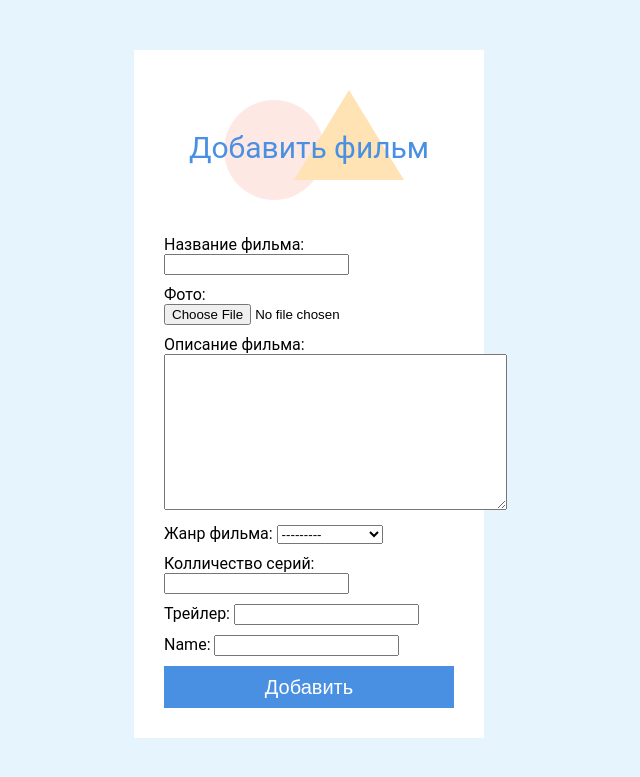
After one commit to narmuhamedov/python27-3, a Django app: page /add-tvshow/ in a window 1280 px wide. The commit adds this page. Shown: the top 777 px of the page, without its empty margins (331-971 px from the left). Run offline with Django 4.2, Linux system fonts and the light colour scheme.

Commit message:
'lesson4'

```diff
--- a/blog/models.py
+++ b/blog/models.py
@@ -11,3 +11,6 @@ class Post(models.Model):
 
     def __str__(self):
         return self.title
+    class Meta:
+        verbose_name = 'Пост'
+        verbose_name_plural = 'Посты'
--- /dev/null
+++ b/templates/crud/create_film.html
@@ -0,0 +1,115 @@
+<!DOCTYPE html>
+<html lang="en">
+<head>
+    <meta charset="UTF-8">
+    <title>Create Film</title>
+</head>
+<body>
+<form action="/add-tvshow/" method="POST" class="ui-form" enctype="multipart/form-data">
+<h3>Добавить фильм</h3>
+ {% csrf_token %}
+  {{form.as_p}}
+<p><input type="submit" value="Добавить"></p>
+</form>
+
+
+
+<style>
+    * {
+   box-sizing: border-box;
+}
+body {
+   background: #e6f4fd;
+   font-family: 'Roboto', sans-serif;
+}
+.ui-form {
+   max-width: 350px;
+   padding: 80px 30px 30px;
+   margin: 50px auto 30px;
+   background: white;
+}
+.ui-form h3 {
+   position: relative;
+   z-index: 5;
+   margin: 0 0 60px;
+   text-align: center;
+   color: #4a90e2;
+   font-size: 30px;
+   font-weight: normal;
+}
+.ui-form h3:before {
+   content: "";
+   position: absolute;
+   z-index: -1;
+   left: 60px;
+   top: -30px;
+   width: 100px;
+   height: 100px;
+   border-radius: 50%;
+   background: #fee8e4;
+}
+.ui-form h3:after {
+   content: "";
+   position: absolute;
+   z-index: -1;
+   right: 50px;
+   top: -40px;
+   width: 0;
+   height: 0;
+   border-left: 55px solid transparent;
+   border-right: 55px solid transparent;
+   border-bottom: 90px solid #ffe3b5;
+}
+.form-row {
+   position: relative;
+   margin-bottom: 40px;
+}
+.form-row input {
+   display: block;
+   width: 100%;
+   padding: 0 10px;
+   line-height: 40px;
+   font-family: 'Roboto', sans-serif;
+   background: none;
+   border-width: 0;
+   border-bottom: 2px solid #4a90e2;
+   transition: all 0.2s ease;
+}
+.form-row label {
+   position: absolute;
+   left: 13px;
+   color: #9d959d;
+   font-size: 20px;
+   font-weight: 300;
+   transform: translateY(-35px);
+   transition: all 0.2s ease;
+}
+.form-row input:focus {
+   outline: 0;
+   border-color: #F77A52;
+}
+.form-row input:focus+label, .form-row input:valid+label {
+   transform: translateY(-60px);
+   margin-left: -14px;
+   font-size: 14px;
+   font-weight: 400;
+   outline: 0;
+   border-color: #F77A52;
+   color: #F77A52;
+}
+.ui-form input[type="submit"] {
+   width: 100%;
+   padding: 0;
+   line-height: 42px;
+   background: #4a90e2;
+   border-width: 0;
+   color: white;
+   font-size: 20px;
+}
+.ui-form p {
+   margin: 0;
+   padding-top: 10px;
+}
+</style>
+</body>
+</html>
--- /dev/null
+++ b/tvshow/forms.py
@@ -0,0 +1,7 @@
+from django import forms
+from . import models
+
+class ShowForm(forms.ModelForm):
+    class Meta:
+        model = models.Film
+        fields = "__all__"
--- a/tvshow/models.py
+++ b/tvshow/models.py
@@ -20,3 +20,6 @@ class Film(models.Model):
 
     def __str__(self):
         return self.title
+    class Meta:
+        verbose_name = 'Фильм'
+        verbose_name_plural = 'Фильмы'
--- a/tvshow/urls.py
+++ b/tvshow/urls.py
@@ -1,7 +1,13 @@
 from django.urls import path
-from tvshow.views import film_all_view, film_detail_view
+from tvshow.views import film_all_view, film_detail_view, create_film_view, \
+    delete_film_list_view, film_delete_detail_view, delete_film_view, update_film_view
 
 urlpatterns = [
     path('film_list/', film_all_view, name='film_list'),
-    path('film_list/<int:id>', film_detail_view, name='film_detail'),
+    path('film_list/<int:id>/', film_detail_view, name='film_detail'),
+    path('add-tvshow/', create_film_view, name='create_film'),
+    path('film_delete_list/', delete_film_list_view, name='delete_film_list'),
+    path('film_delete_list/<int:id>/', film_delete_detail_view, name='delete_film_id'),
+    path('film_delete_list/<int:id>/delete/', delete_film_view, name='delete_film_view'),
+    path('film_update_list/<int:id>/update/', update_film_view, name='update_film_view'),
 ]
--- a/tvshow/views.py
+++ b/tvshow/views.py
@@ -1,6 +1,7 @@
+from django.http import HttpResponse
 from django.shortcuts import render, get_object_or_404
 from tvshow.models import Film
-
+from tvshow.forms import ShowForm
 #Не полная информация
 def film_all_view(request):
     film_list = Film.objects.all()
@@ -16,3 +17,52 @@ def film_detail_view(request, id):
         'film_id': film_id
     }
     return render(request, 'film_detail.html', context)
+
+#Добавить новый фильм
+def create_film_view(request):
+    method = request.method
+    if method == "POST":
+        form = ShowForm(request.POST, request.FILES)
+        if form.is_valid():
+            form.save()
+            return HttpResponse('Фильм успешно добавлен')
+    else:
+        form = ShowForm()
+    return render(request, 'crud/create_film.html', {'form': form})
+
+
+#Список фильмов для удаления
+def delete_film_list_view(request):
+    film_list_delete = Film.objects.all()
+    return render(request, 'crud/film_list_delete_or_update.html', {'film_lst_delete': film_list_delete})
+#Список для удаления по id номером
+def film_delete_detail_view(request, id):
+    film_delete_id = get_object_or_404(Film, id=id)
+    return render(request, 'crud/film_id_delete_or_update.html',
+                  {'film_id_delete': film_delete_id})
+
+
+#Удаление фильма основная логика
+def delete_film_view(request, id):
+    film_id = get_object_or_404(Film, id=id)
+    film_id.delete()
+    return HttpResponse('Фильм успешно удален')
+
+
+#Изменить фильм
+def update_film_view(request, id):
+    film_id = get_object_or_404(Film, id=id)
+    if request.method == 'POST':
+        form = ShowForm(instance=film_id, data=request.POST)
+        if form.is_valid():
+            form.save()
+            return HttpResponse('Фильм успешно изменен')
+    else:
+        form = ShowForm(instance=film_id)
+
+    context = {
+        'form': form,
+        'film_id': film_id
+    }
+
+    return render(request, 'crud/film_update.html', context)
```
Also changed, not shown: templates/crud/film_id_delete_or_update.html (added, +17 -0 lines), templates/crud/film_list_delete_or_update.html (added, +20 -0 lines), templates/crud/film_update.html (added, +14 -0 lines), templates/header.html (+4 -6 lines), db.sqlite3, media/10._Цветы.jpg (added).
